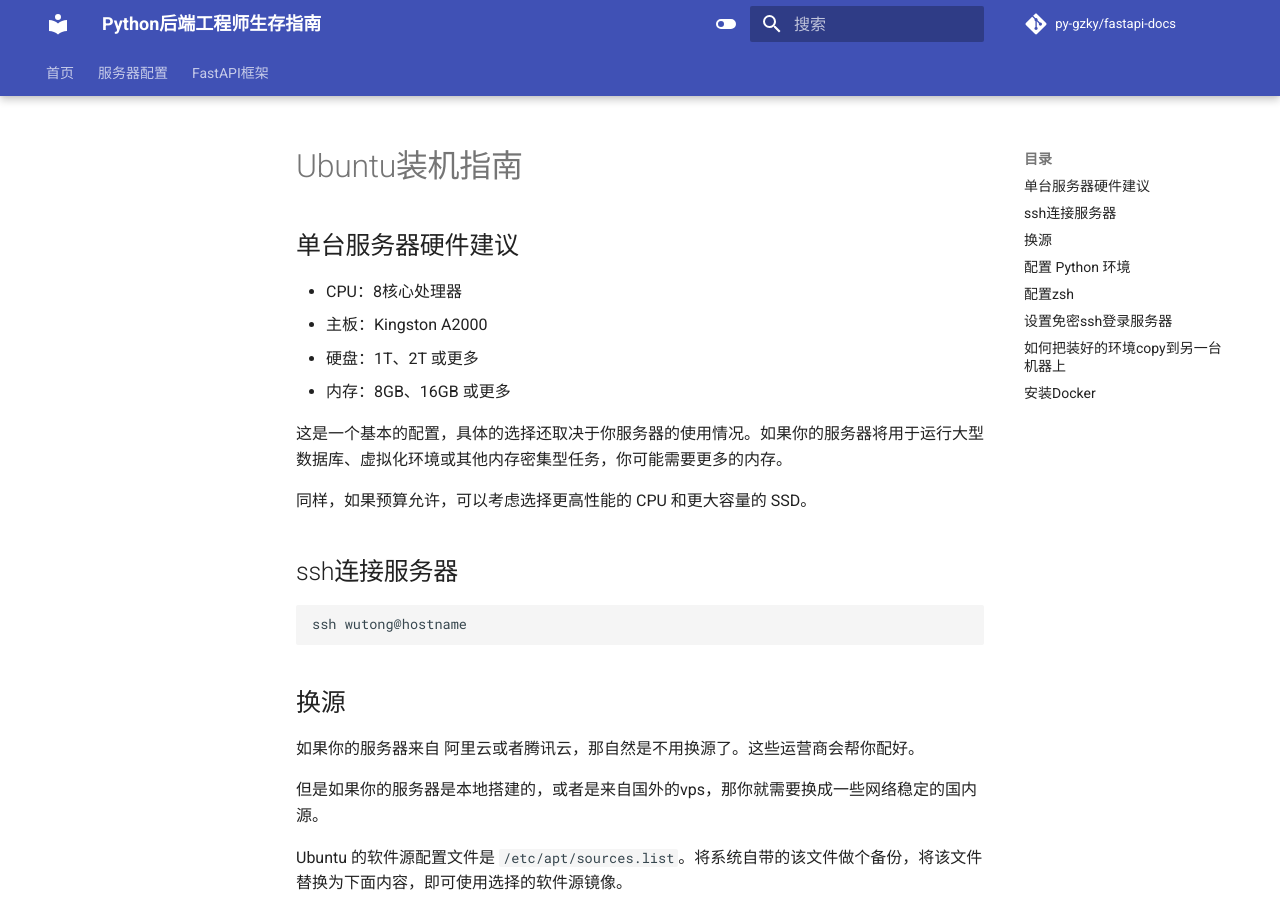
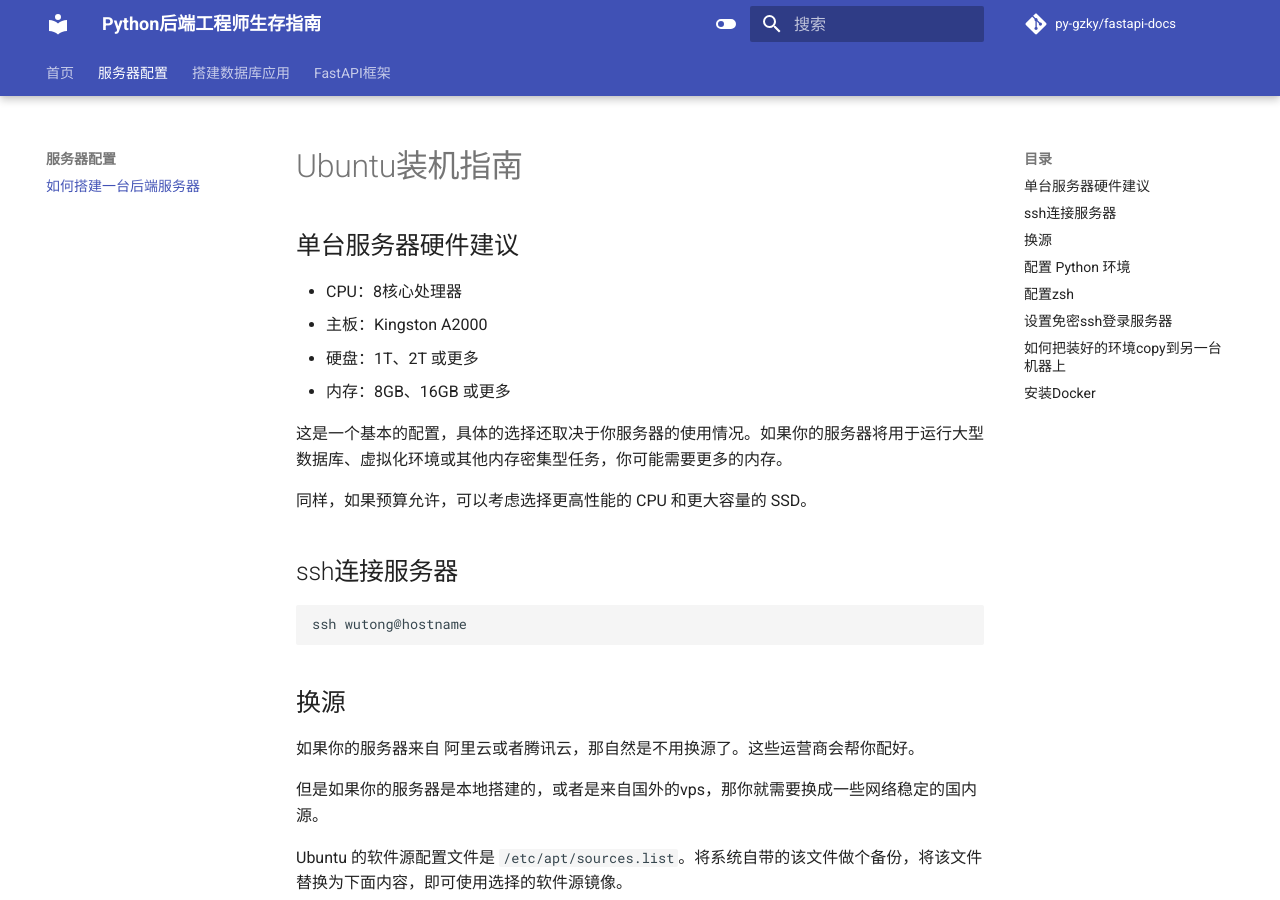
Before and after one commit to PY-GZKY/PythonBackendEngineerGuide, an MkDocs documentation site: the page built from docs/how-to-configure-server.md, in a window 1280 px wide and 900 px high. Built offline with MkDocs 1.6.1 and Material for MkDocs 9.7.7, drawn with Linux system fonts in a browser that asks for light colours; comment, search, counter and statistics services are not loaded; some of the changed lines change nothing that is shown.

Commit message:
Update mkdocs.yml

```diff
--- a/mkdocs.yml
+++ b/mkdocs.yml
@@ -61,7 +61,10 @@ nav:
       - 首页: README.md
 
   - 服务器配置:
-      - 如何搭建一台后端服务器: how-to-configure-fastapi-server.md
+      - 如何搭建一台后端服务器: how-to-configure-server.md
+
+  - 搭建数据库应用:
+      - 如何快速搭建数据库服务: how-to-quickly-deploy-database.md
 
   - FastAPI框架:
       - 如何快速开发 FastAPI 应用: how-to-quickly-develop-fastapi-application.md
```
